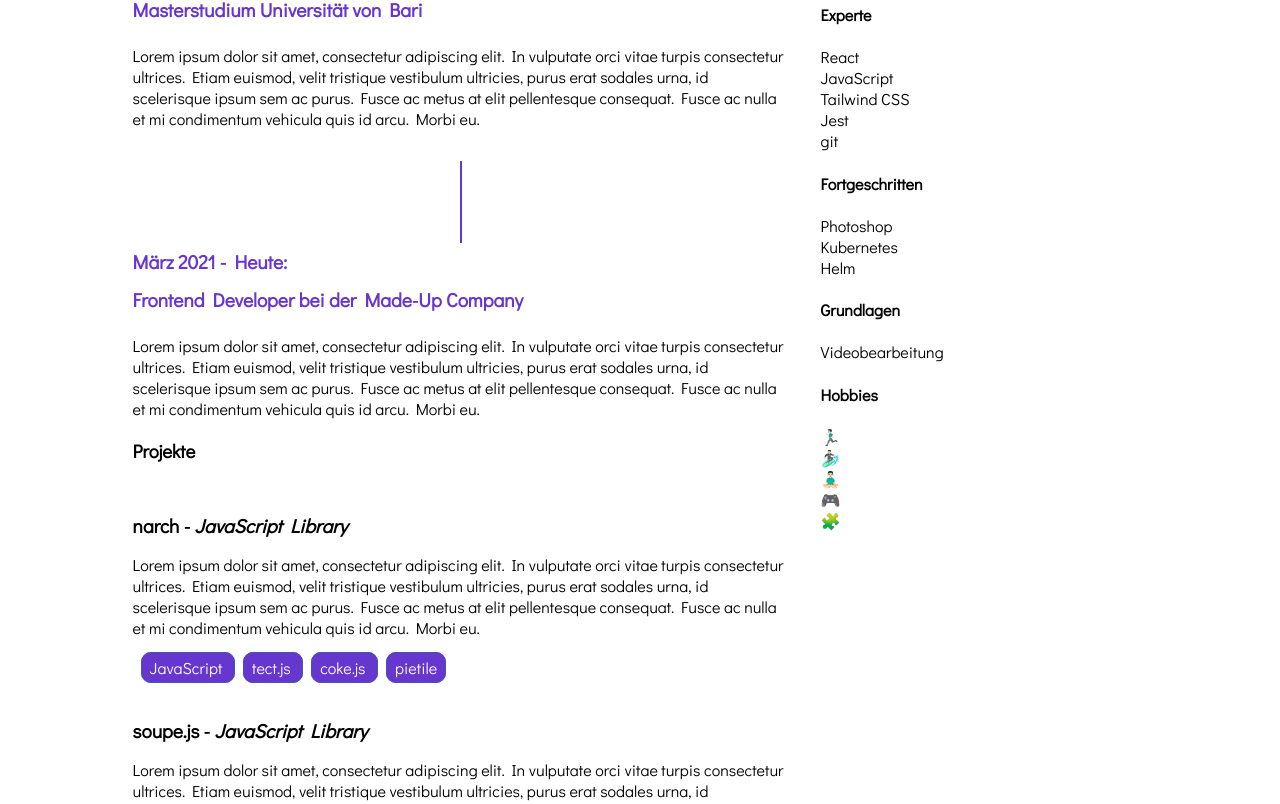
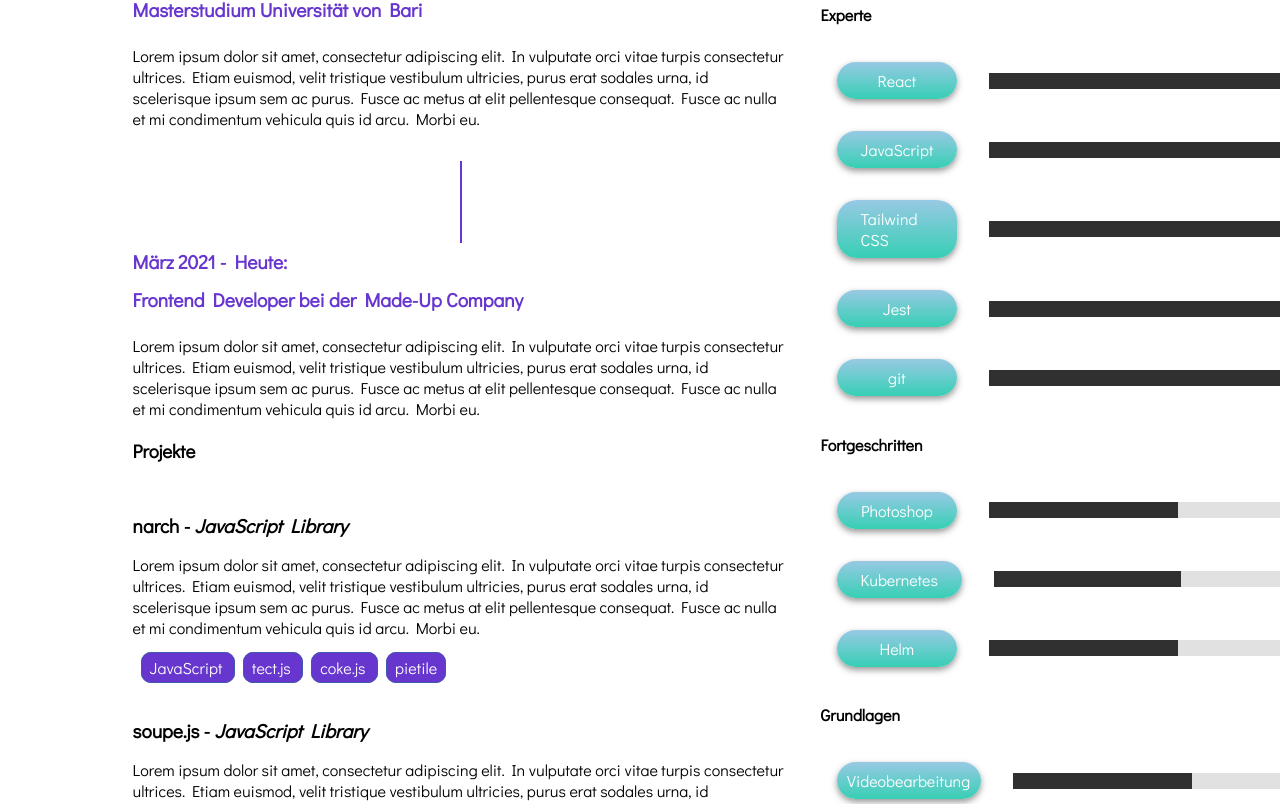
Before and after one commit to Dramaturco/react-cv, a React (Vite) app: page / in a window 1280 px wide. Shown: the part 1348-2152 px from the top of the page. Built offline with nearby package versions, Linux system fonts and the light colour scheme.

Commit message:
updated skill-list added default data added build script for vercel deploy

```diff
--- a/package.json
+++ b/package.json
@@ -2,7 +2,6 @@
   "name": "react-cv",
   "version": "1.0.0",
   "description": "",
-  "main": "index.js",
   "dependencies": {
     "prettier": "^2.5.1",
     "prop-types": "^15.8.1",
@@ -22,7 +21,8 @@
   },
   "scripts": {
     "format": "prettier --write \"src/**/*.{js,jsx}\"",
-    "dev": "parcel src/index.html"
+    "dev": "parcel src/index.html",
+    "build": "parcel build src/index.html --public-url ./"
   },
   "keywords": [],
   "author": "",
--- a/src/Defaults/data-lorem.json
+++ b/src/Defaults/data-lorem.json
@@ -13,7 +13,7 @@
         "content": [
           {
             "name": "German",
-            "fluency": 5,
+            "rating": 5,
             "comments": [
               "Reading",
               "Writing",
@@ -24,7 +24,7 @@
           },
           {
             "name": "English",
-            "fluency": 4,
+            "rating": 4,
             "comments": [
               "Reading",
               "Writing",
@@ -34,7 +34,7 @@
           },
           {
             "name": "Turkish",
-            "fluency": 3,
+            "rating": 3,
             "comments": [
               "Reading",
               "Writing",
@@ -44,7 +44,7 @@
           },
           {
             "name": "Italian",
-            "fluency": 4,
+            "rating": 4,
             "comments": ["Reading", "Writing", "Conversations", "Technical Jargon"]
           }
         ]
@@ -175,7 +175,7 @@
         "content": [
           {
             "name": "Deutsch",
-            "fluency": 5,
+            "rating": 5,
             "comments": [
               "Lesen",
               "Schreiben",
@@ -186,12 +186,12 @@
           },
           {
             "name": "Englisch",
-            "fluency": 4,
+            "rating": 4,
             "comments": ["Lesen", "Schreiben", "Konversationen", "Fachsprache"]
           },
           {
             "name": "Türkisch",
-            "fluency": 3,
+            "rating": 3,
             "comments": [
               "Lesen",
               "Schreiben",
@@ -201,7 +201,7 @@
           },
           {
             "name": "Italienisch",
-            "fluency": 4,
+            "rating": 4,
             "comments": ["Lesen", "Schreiben", "Konversationen", "Fachsprache"]
           }
         ]
@@ -261,11 +261,11 @@
           {
             "proficiency": "Experte",
             "skills": [
-              { "name": "React", "experience": "4 Jahre" },
-              { "name": "JavaScript", "experience": "6 Jahre" },
-              { "name": "Tailwind CSS", "experience": "2 Jahre" },
-              { "name": "Jest", "experience": "3 Jahre" },
-              { "name": "git", "experience": "6 Jahre" }
+              { "name": "React", "experience": "4 Jahre", "rating": 5 },
+              { "name": "JavaScript", "experience": "6 Jahre", "rating": 4 },
+              { "name": "Tailwind CSS", "experience": "2 Jahre", "rating": 5 },
+              { "name": "Jest", "experience": "3 Jahre", "rating": 4 },
+              { "name": "git", "experience": "6 Jahre", "rating": 5 }
             ],
             "tooltip": "Lorem ipsum dolor sit amet, consectetur adipiscing elit."
           },
@@ -274,17 +274,17 @@
             "skills": [
               {
                 "name": "Photoshop",
-                "experience": "3 Jahre"
+                "experience": "3 Jahre", "rating": 2
               },
-              { "name": "Kubernetes", "experience": "3 Jahre" },
-              { "name": "Helm", "experience": "3 Jahre" }
+              { "name": "Kubernetes", "experience": "3 Jahre", "rating": 2 },
+              { "name": "Helm", "experience": "3 Jahre", "rating": 2 }
             ],
             "tooltip": "Lorem ipsum dolor sit amet, consectetur adipiscing elit."
           },
           {
             "proficiency": "Grundlagen",
             "skills": [
-              { "name": "Videobearbeitung", "experience": "1 Jahr" }
+              { "name": "Videobearbeitung", "experience": "1 Jahr", "rating": 2 }
             ],
             "tooltip": "Lorem ipsum dolor sit amet, consectetur adipiscing elit."
           },
--- a/src/FactsAndSkills/LanguageEntry.js
+++ /dev/null
@@ -1,26 +0,0 @@
-import { Rating } from "../Generic";
-import { useState, Fragment } from "react";
-import SkillName from "../Generic/SkillName";
-import { styled } from "styled-components";
-
-const LanguageEntry = ({ name, fluency, comments }) => {
-  const [expanded, setExpanded] = useState(false);
-
-  const Entry = styled.div`
-    display: flex;
-    padding: 1rem;
-    gap: 2rem;
-    align-items: center;
-    `
-
-  return (
-    <Entry>
-      <SkillName gradient>{name}</SkillName>
-
-        <Rating value={fluency} max={5} />
-
-    </Entry>
-  );
-};
-
-export default LanguageEntry;
--- a/src/FactsAndSkills/LanguageList.js
+++ /dev/null
@@ -1,19 +0,0 @@
-import LanguageEntry from "./LanguageEntry";
-import { Fragment } from "react";
-
-const LanguageList = ({ list }) => {
-  return (
-    <Fragment>
-      {list.map((language) => (
-        <LanguageEntry
-          name={language.name}
-          fluency={language.fluency}
-          comments={language.comments}
-          key={language.name}
-        />
-      ))}
-    </Fragment>
-  );
-};
-
-export default LanguageList;
--- a/src/FactsAndSkills/SkillEntry.js
+++ b/src/FactsAndSkills/SkillEntry.js
@@ -1,5 +1,26 @@
-const SkillEntry = ({ skill }) => {
-  return(<li>{skill.name}</li>)
-}
+import { Rating } from "../Generic";
+import { useState, Fragment } from "react";
+import SkillName from "../Generic/SkillName";
+import { styled } from "styled-components";
 
-export default SkillEntry
+const SkillEntry = ({ name, rating, comments }) => {
+
+  console.log(name,rating)
+  const Entry = styled.div`
+    display: flex;
+    padding: 1rem;
+    gap: 2rem;
+    align-items: center;
+    `
+
+  return (
+    <Entry>
+      <SkillName gradient>{name}</SkillName>
+
+        <Rating value={rating} max={5} />
+
+    </Entry>
+  );
+};
+
+export default SkillEntry;
--- a/src/FactsAndSkills/SkillList.js
+++ b/src/FactsAndSkills/SkillList.js
@@ -1,18 +1,17 @@
-import ToolTip from "../Generic/ToolTip";
 import SkillEntry from "./SkillEntry";
+import { Fragment } from "react";
 
-const SkillList = ({ skills, proficiency, tooltip }) => {
+const SkillList = ({ list }) => {
   return (
-    <div>
-      <ToolTip text={tooltip}>
-        <h4>{proficiency}</h4>
-          </ToolTip>
-        <ul className="skill-list">
-          {skills.map((skill) => (
-            <SkillEntry skill={skill} />
-          ))}
-        </ul>
-    </div>
+    <Fragment>
+      {list.map((skill) => (
+        <SkillEntry
+          name={skill.name}
+          rating={skill.rating}
+          key={skill.name}
+        />
+      ))}
+    </Fragment>
   );
 };
 
--- a/src/FactsAndSkills/index.js
+++ b/src/FactsAndSkills/index.js
@@ -1,7 +1,5 @@
-import LanguageList from "./LanguageList";
 import SkillList from "./SkillList";
 
 export {
-  LanguageList,
-  SkillList
+  SkillList,
 }
--- a/src/Page.js
+++ b/src/Page.js
@@ -1,7 +1,7 @@
-import { useContext } from "react";
+import React, { useContext } from "react";
 import LanguageContext from "./LanguageContext";
 import ThemeContext from "./ThemeContext";
-import { LanguageList, SkillList } from "./FactsAndSkills";
+import { SkillList } from "./FactsAndSkills";
 import { Timeline } from "./Timeline";
 import { Intro } from "./TopBar";
 
@@ -31,27 +31,25 @@ const Page = ({ content }) => {
   );
 
   timelineData.content = timelineData.content.map((entry) => {
-    if(entry.projects){
+    if (entry.projects) {
+      console.log(entry.projects);
       entry.projects = entry.projects.map((project) =>
-        projectData.content.find((projectEntry) => projectEntry.name === project)
+        projectData.content.find(
+          (projectEntry) => projectEntry.name === project
+        )
       );
       entry.projects = {
         content: entry.projects,
-        title: projectData.title
-      }
+        title: projectData.title,
+      };
     }
     return entry;
   });
 
-  console.log(timelineData)
-
   return (
     <ThemeContext.Provider value={theme}>
       <div className="page">
-        <Intro
-          text={introData.content.text}
-          imageUrl={imageUrl}
-        />
+        <Intro text={introData.content.text} imageUrl={imageUrl} />
         <div className="grid-container">
           <div className="left-column">
             <h3>{timelineData.title}</h3>
@@ -59,14 +57,16 @@ const Page = ({ content }) => {
           </div>
           <div className="right-column">
             <h3>{languageData.title}</h3>
-            <LanguageList list={languageData.content} />
+            <SkillList list={languageData.content} />
             <h3>{skillData.title}</h3>
             {skillData.content.map((skillset) => (
-              <SkillList
-                skills={skillset.skills}
-                proficiency={skillset.proficiency}
-                tooltip={skillset.tooltip}
-              />
+              <React.Fragment>
+                <h4>{skillset.proficiency}</h4>
+                <SkillList
+                  list={skillset.skills}
+                  key={skillset.proficiency}
+                />
+              </React.Fragment>
             ))}
           </div>
         </div>
--- a/src/TopBar/Intro.js
+++ b/src/TopBar/Intro.js
@@ -35,7 +35,7 @@ function Intro({ text, imageUrl }) {
 
 Intro.propTypes = {
   text: PropTypes.string.isRequired,
-  imageUrl: PropTypes.string.isRequired,
+  imageUrl: PropTypes.object.isRequired,
   alt: PropTypes.string,
 };
 
```
